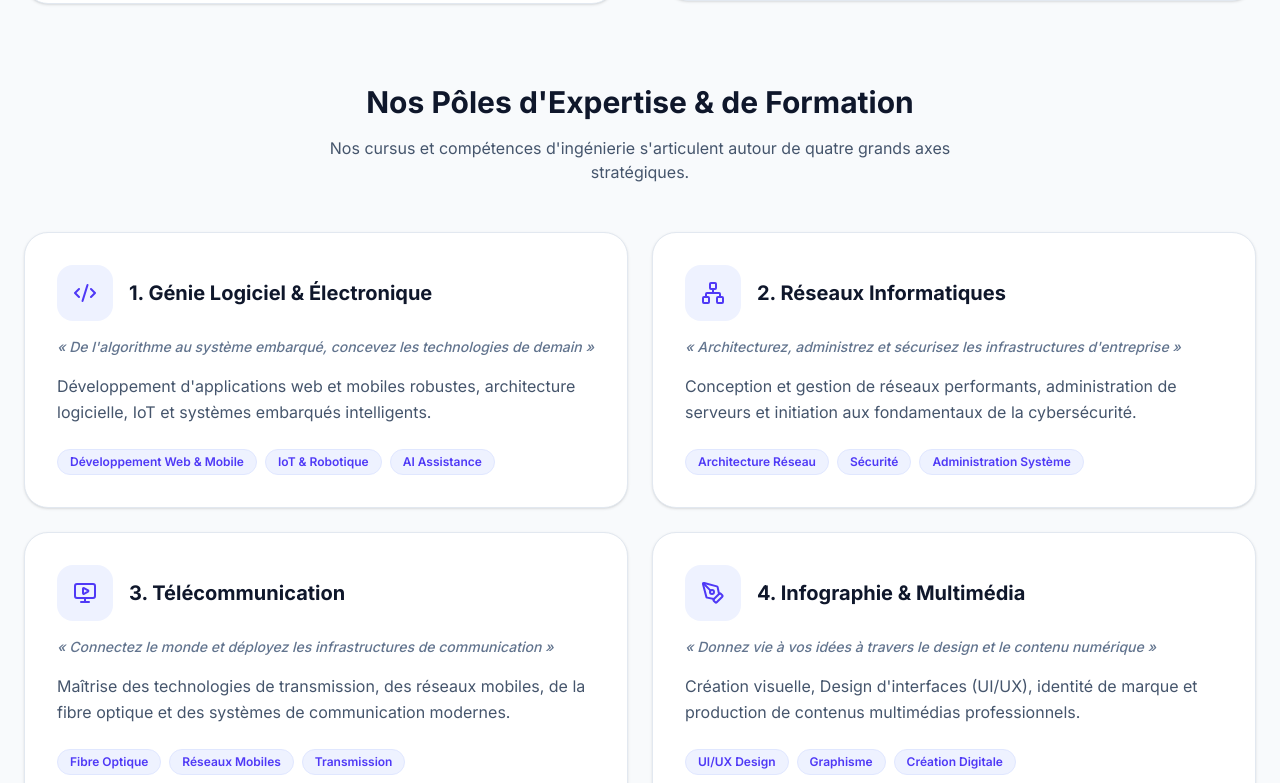
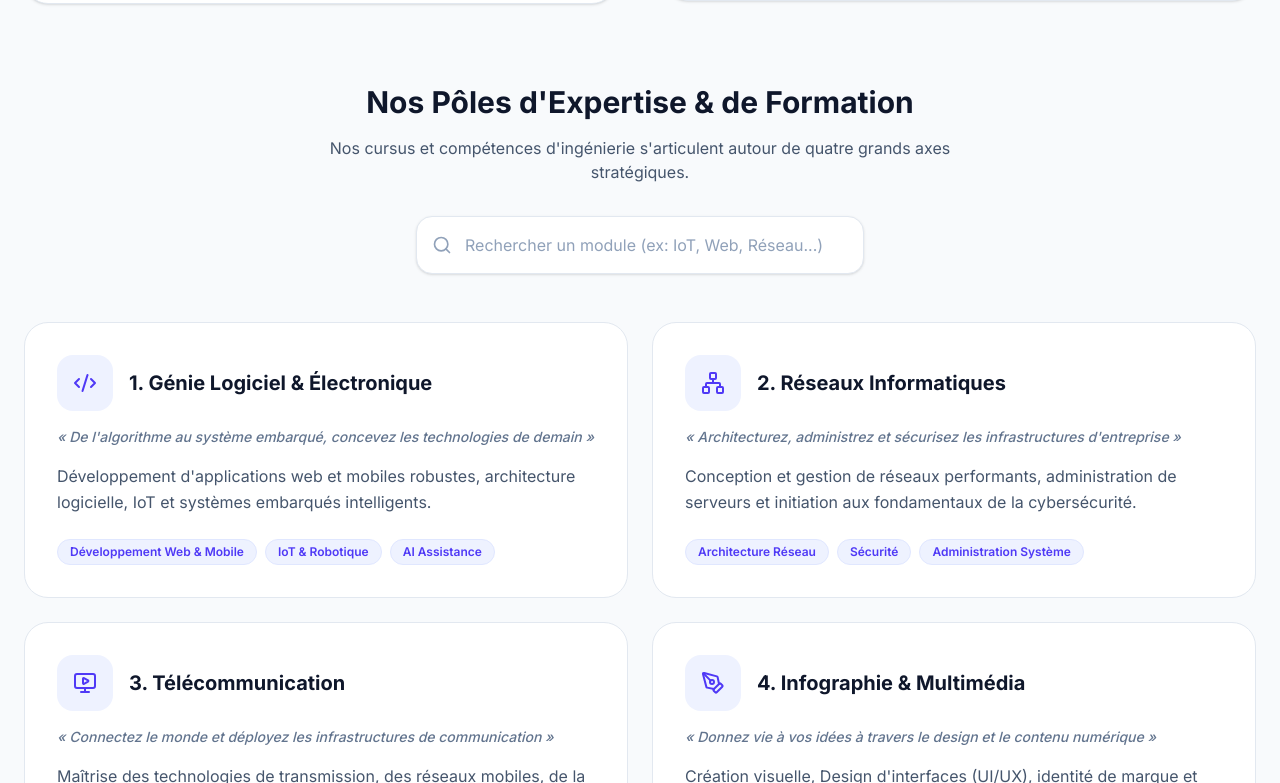
Before and after one commit to cherifadiatta-hardsoft/HardSoft-Technologies-, a React (Vite) app: page / in a window 1280 px wide. Shown: the part 8600-9383 px from the top of the page. Built offline with nearby package versions, Linux system fonts and the light colour scheme.

Commit message:
feat(academy): add search functionality to modules
Implement a search query state and UI input field in the Academy section to allow users to filter training modules.

```diff
--- a/src/components/AcademySection.tsx
+++ b/src/components/AcademySection.tsx
@@ -1,6 +1,6 @@
 import { useState } from 'react';
 import { motion, AnimatePresence } from 'motion/react';
-import { BookOpen, Target, Rocket, Lightbulb, Network, MonitorPlay, Code2, PenTool, CheckCircle, GraduationCap, Briefcase, Award, Download, X, Mail } from 'lucide-react';
+import { BookOpen, Target, Rocket, Lightbulb, Network, MonitorPlay, Code2, PenTool, CheckCircle, GraduationCap, Briefcase, Award, Download, X, Mail, Search } from 'lucide-react';
 import { useLanguage } from './LanguageProvider';
 import ModuleDetails from './ModuleDetails';
 
@@ -10,6 +10,7 @@ export default function AcademySection() {
   const [isModalOpen, setIsModalOpen] = useState(false);
   const [email, setEmail] = useState('');
   const [isSubmitted, setIsSubmitted] = useState(false);
+  const [searchQuery, setSearchQuery] = useState('');
 
   const handleSubmit = (e: React.FormEvent) => {
     e.preventDefault();
@@ -235,22 +236,44 @@ export default function AcademySection() {
             <h3 className="text-2xl md:text-3xl font-bold text-slate-900 dark:text-white mb-4">
               {isFr ? "Nos Pôles d'Expertise & de Formation" : "Our Poles of Expertise & Training"}
             </h3>
-            <p className="text-slate-600 dark:text-slate-400 max-w-2xl mx-auto">
+            <p className="text-slate-600 dark:text-slate-400 max-w-2xl mx-auto mb-8">
               {isFr
                 ? "Nos cursus et compétences d'ingénierie s'articulent autour de quatre grands axes stratégiques."
                 : "Our academic roadmaps and engineering skills are structured around four main strategic axes."}
             </p>
+
+            <div className="max-w-md mx-auto relative">
+              <div className="absolute inset-y-0 left-0 pl-4 flex items-center pointer-events-none text-slate-400">
+                <Search size={20} />
+              </div>
+              <input
+                type="text"
+                value={searchQuery}
+                onChange={(e) => setSearchQuery(e.target.value)}
+                placeholder={isFr ? "Rechercher un module (ex: IoT, Web, Réseau...)" : "Search a module (e.g., IoT, Web, Network...)"}
+                className="w-full pl-12 pr-4 py-4 bg-white dark:bg-slate-900 border border-slate-200 dark:border-slate-700 rounded-2xl text-slate-900 dark:text-white placeholder-slate-400 focus:outline-none focus:ring-2 focus:ring-indigo-500/50 shadow-sm transition-all"
+              />
+            </div>
           </div>
 
           <div className="grid md:grid-cols-2 lg:grid-cols-2 gap-6">
-            {poles.map((pole, idx) => (
+            {poles.filter(pole => {
+              const query = searchQuery.toLowerCase();
+              return pole.title.toLowerCase().includes(query) ||
+                     pole.desc.toLowerCase().includes(query) ||
+                     pole.tags.some(tag => tag.toLowerCase().includes(query));
+            }).map((pole, idx) => (
               <motion.div
                 key={idx}
                 initial={{ opacity: 0, y: 20 }}
                 whileInView={{ opacity: 1, y: 0 }}
+                whileHover={{
+                  scale: 1.02,
+                  boxShadow: "0 10px 25px -5px rgba(0, 0, 0, 0.1), 0 8px 10px -6px rgba(0, 0, 0, 0.1)"
+                }}
                 viewport={{ once: true }}
-                transition={{ delay: idx * 0.1 }}
-                className="bg-white dark:bg-slate-900 border border-slate-200 dark:border-slate-800 p-8 rounded-3xl hover:border-indigo-500/50 dark:hover:border-indigo-500/50 transition-colors group shadow-sm hover:shadow-md flex flex-col"
+                transition={{ delay: idx * 0.1, duration: 0.3 }}
+                className="bg-white dark:bg-slate-900 border border-slate-200 dark:border-slate-800 p-8 rounded-3xl hover:border-indigo-500/50 dark:hover:border-indigo-500/50 group flex flex-col"
               >
                 <div className="flex items-center gap-4 mb-4">
                   <div className="w-14 h-14 bg-indigo-50 dark:bg-indigo-900/20 text-indigo-600 dark:text-indigo-400 rounded-2xl flex items-center justify-center shrink-0 group-hover:scale-110 transition-transform">
```
